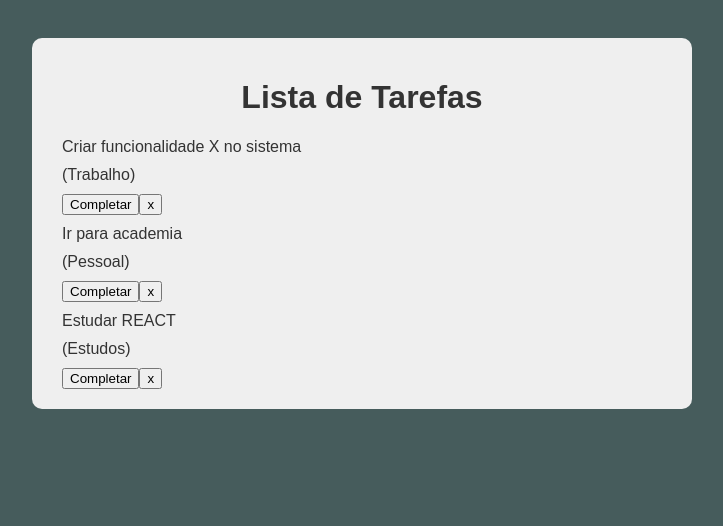
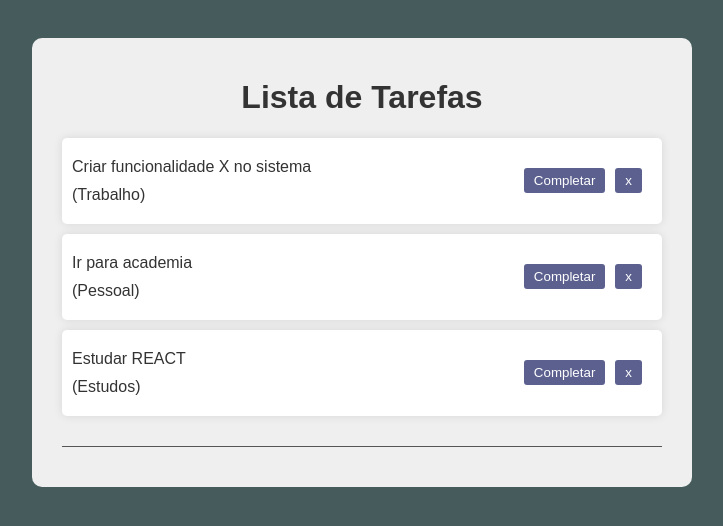
Before and after one commit to 1andersonmotta/reactTodoList, a React (Vite) app: page / in a window 1280 px wide. Shown: the top 526 px of the page, without its empty margins (278-1001 px from the left). Built offline with nearby package versions, Linux system fonts and the light colour scheme.

Commit message:
feature style css

```diff
--- a/src/App.css
+++ b/src/App.css
@@ -32,3 +32,74 @@ p {
 input {
   box-sizing: border-box;
 }
+
+button {
+  background-color: #333974;
+  color: #fff;
+  padding: 5px 10px;
+  border: none;
+  border-radius: 3px;
+  cursor: pointer;
+  opacity: 0.8;
+  transition: 0.3s;
+  margin-right: 10px;
+}
+
+button:hover {
+  opacity: 1;
+}
+
+.todo-list {
+  margin-bottom: 20px;
+  padding-bottom: 20px;
+  border-bottom: 1px solid #555;
+}
+
+.todo {
+  background-color: #fff;
+  box-shadow: 0 0 10px rgba(0, 0, 0, 0.1);
+  padding: 10px;
+  margin-bottom: 10px;
+  border-radius: 5px;
+  display: flex;
+  justify-content: space-between;
+  align-items: center;
+}
+
+.complete {
+  background-color: #5cb85c;
+}
+
+.remove {
+  background-color: #d9534f;
+}
+
+.todo-form {
+  padding-bottom: 1.5rem;
+}
+
+input,
+select {
+  padding: 5px;
+  margin-bottom: 10px;
+  border: 1px solid #ddd;
+  border-radius: 3px;
+  width: 100%;
+}
+
+.filter,
+.search {
+  border-bottom: 1px solid #555;
+  margin-bottom: 20px;
+  padding-bottom: 20px;
+}
+
+.filter-options {
+  display: flex;
+  justify-content: space-between;
+  gap: 3rem;
+}
+
+.filter-options div {
+  flex: 1 1 0;
+}
```
